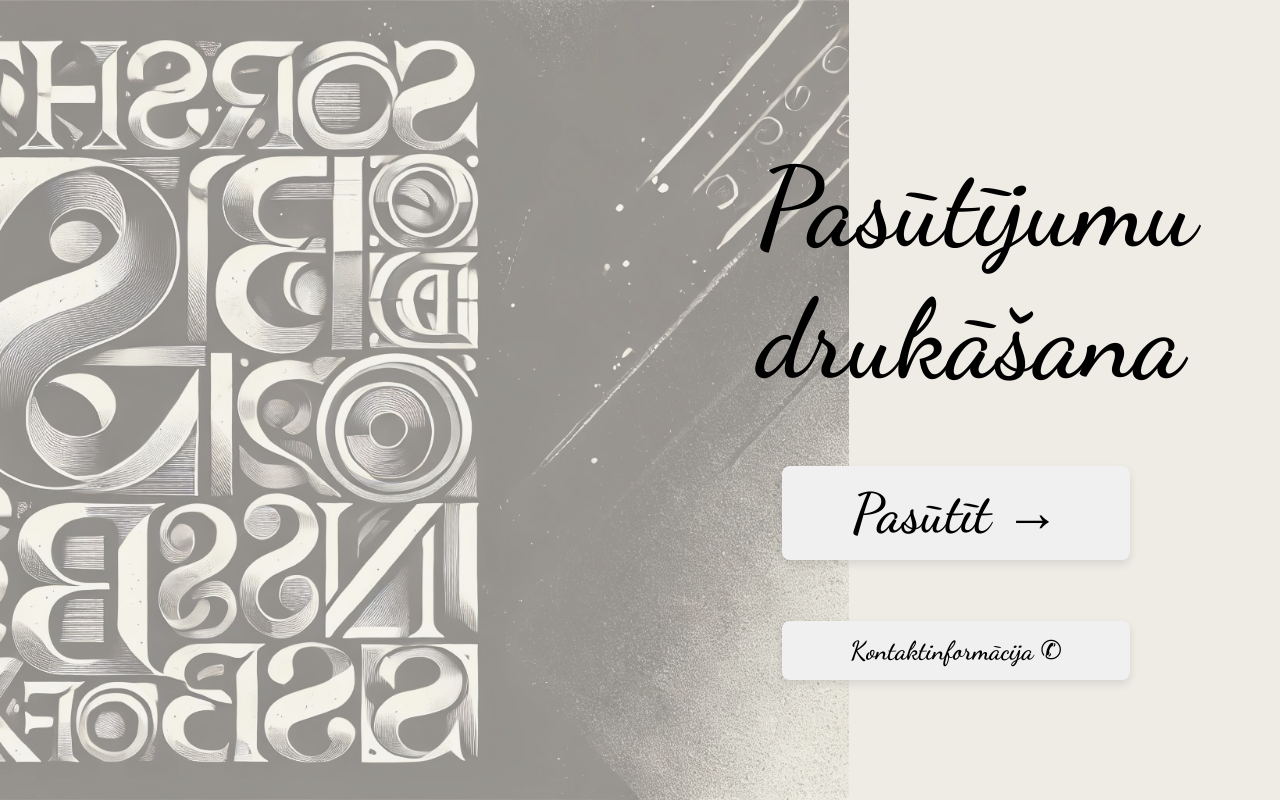
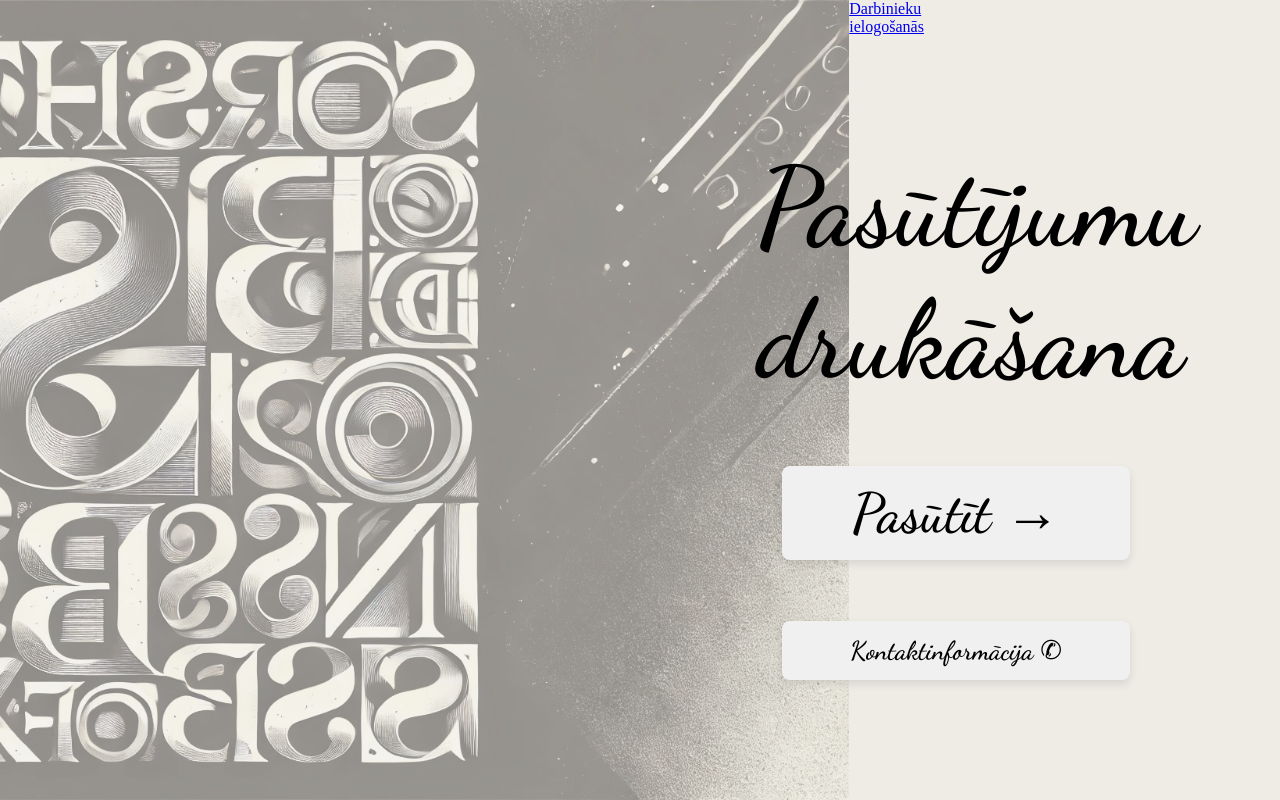
Before and after one commit to LindaSlapina/proj_lab, a Flask app: page / in a window 1280 px wide. Run offline with Flask 3, Linux system fonts and the light colour scheme; some web fonts are replaced.

Commit message:
Update main.html

```diff
--- a/app/templates/main.html
+++ b/app/templates/main.html
@@ -29,6 +29,9 @@
     <div class="classButton">
     <a href="/kontaktinfo" class="button2">Kontaktinformācija ✆</a>
     </div>
+   <div class="classButton">
+        <a href="ielogosanas.html" class="button3">Darbinieku <br /> ielogošanās </a>
+    </div>
 
 </body>
 </html>
```
